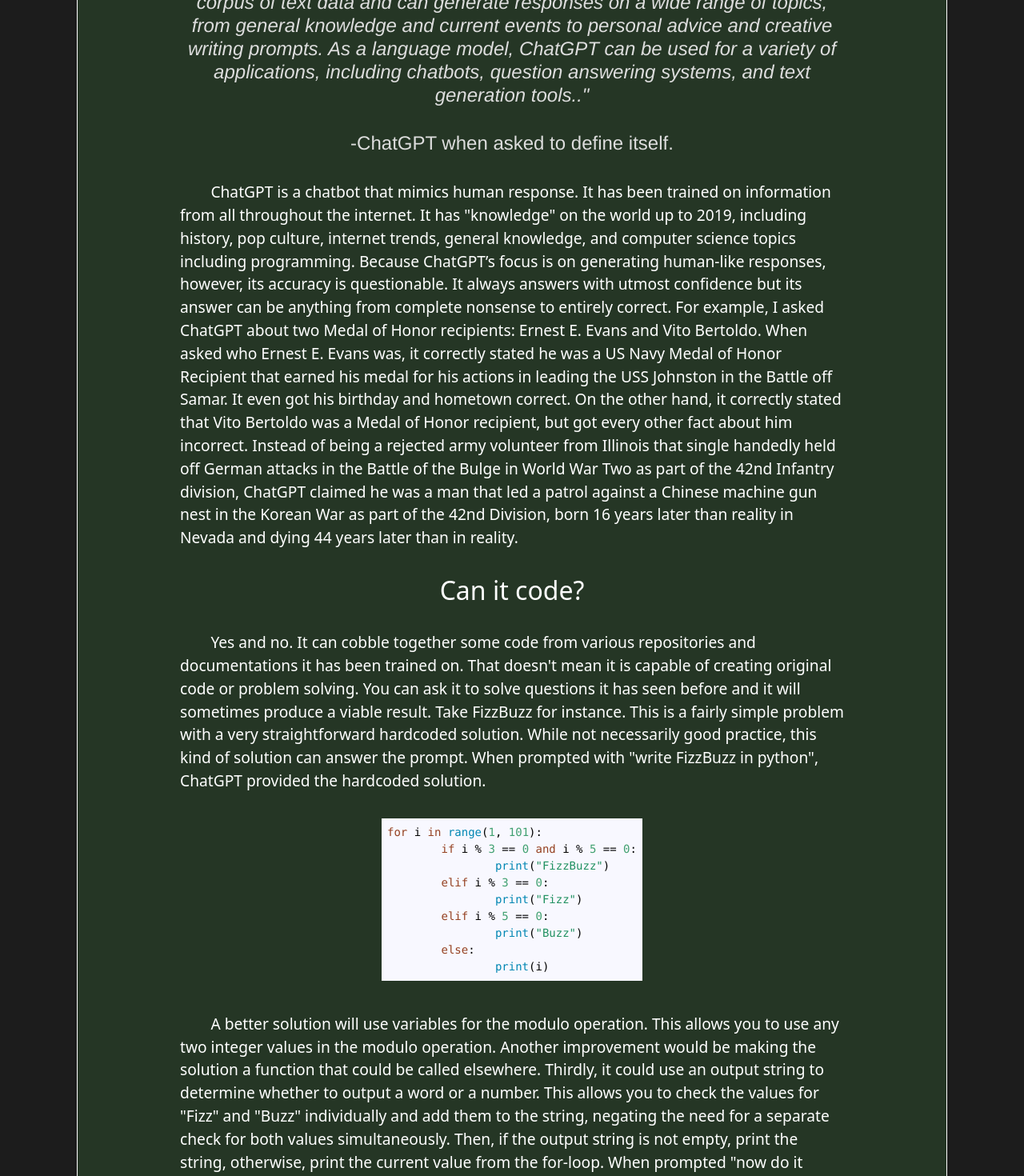
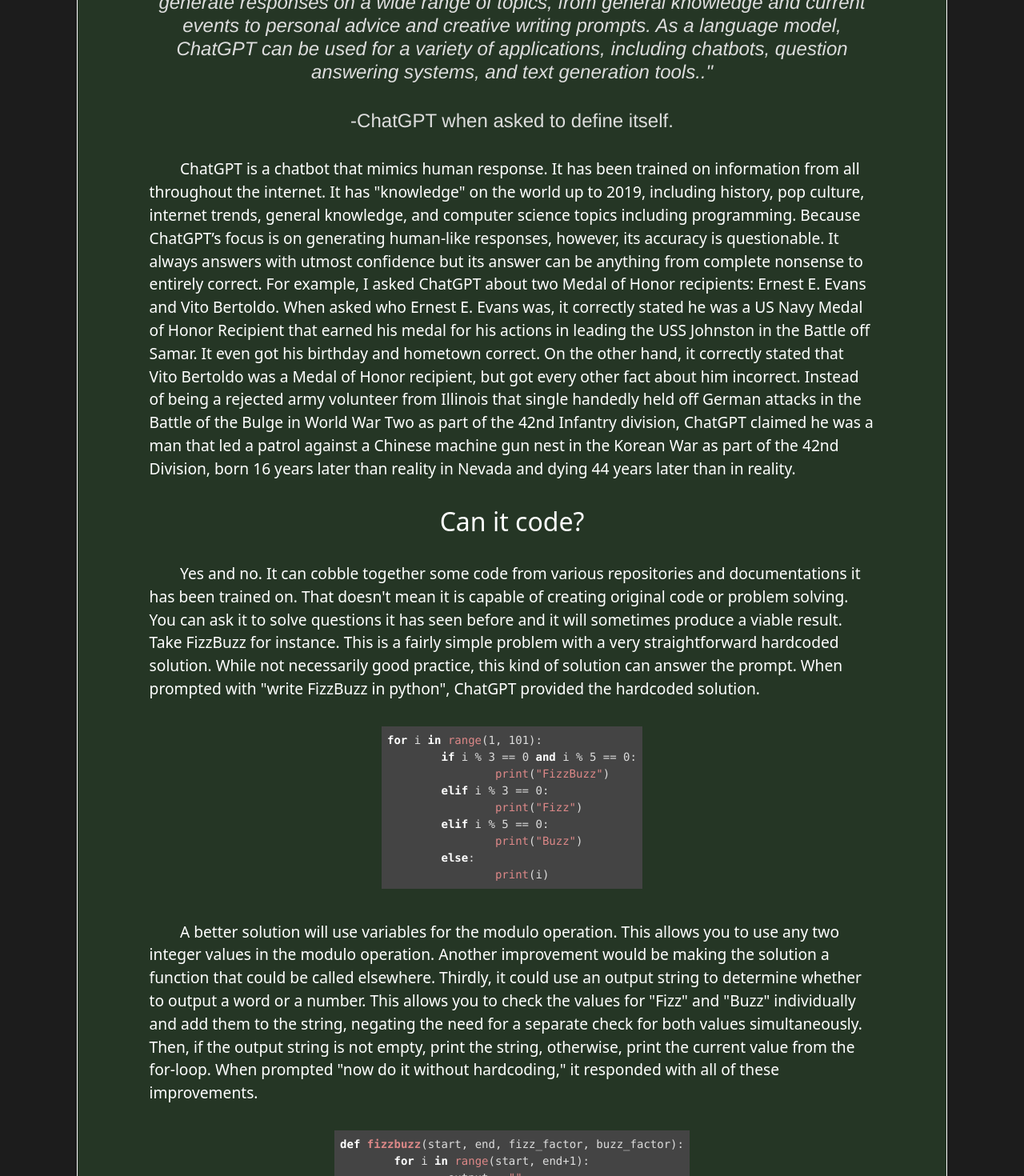
Before and after one commit to CommanderSABLy/personal_website, a React (Create React App) app: page /on-chat-gpt in a window 1280 px wide. Shown: the part 440-1910 px from the top of the page at 80% size. Built offline with nearby package versions, Linux system fonts and the light colour scheme.

Commit message:
gpt page styling update for mobile compatibility

```diff
--- a/src/App.css
+++ b/src/App.css
@@ -85,8 +85,8 @@
     color: #dddddd;
     font-size: 1.5rem;
     font-style: italic;
-    padding-left: 8rem;
-    padding-right: 8rem;
+    padding-left: 7vw;
+    padding-right: 7vw;
 }
 
 .quote-attr {
@@ -105,8 +105,8 @@
 }
 
 .gpt-content p{
-    padding-left: 8rem;
-    padding-right: 8rem;
+    padding-left: 7vw;
+    padding-right: 7vw;
     text-indent: 2em;
     font-size: 1.2rem;
     margin-top: 1.5rem;
@@ -114,14 +114,18 @@
 }
 
 .video {
-    width: 35rem;
-    height: 19.7rem;
+    width: 40vw;
+    height: 22.5vw;
     border-radius: 16px;
 }
 
 .content-container {
     display: flex;
     justify-content: center;
+}
+
+.code {
+    background: #3d3d3d;
 }
 
 .about {
--- a/src/pages/ChatGPT/chatgpt.js
+++ b/src/pages/ChatGPT/chatgpt.js
@@ -1,7 +1,7 @@
 import React from "react";
 import "../../App.css";
 import SyntaxHighlighter from "react-syntax-highlighter/dist/esm/default-highlight";
-import { docco } from "react-syntax-highlighter/dist/esm/styles/hljs";
+import { dark } from "react-syntax-highlighter/dist/esm/styles/hljs";
 const strings = require("./chatgpt.json")
 
 const Chatgpt = () => {
@@ -24,11 +24,11 @@
                 <p>
                     {strings.can_it_code}
                 </p>
-                <span className="content-container"><SyntaxHighlighter language="python" style={docco}>{strings.hardcoded}</SyntaxHighlighter></span>
+                <span className="content-container"><SyntaxHighlighter language="python" style={dark}>{strings.hardcoded}</SyntaxHighlighter></span>
                 <p>{strings.cic2}</p>
-                <span className="content-container"><SyntaxHighlighter language="python" style={docco}>{strings.improved}</SyntaxHighlighter></span>
+                <span className="content-container"><SyntaxHighlighter language="python" style={dark}>{strings.improved}</SyntaxHighlighter></span>
                 <p>{strings.cic3}</p>
-                <span className="content-container"><SyntaxHighlighter language="python" style={docco}>{strings.improved_v2}</SyntaxHighlighter></span>
+                <span className="content-container"><SyntaxHighlighter language="python" style={dark}>{strings.improved_v2}</SyntaxHighlighter></span>
                 <p>{strings.cic4}</p>
                 <h2>Is it going to replace developers?</h2>
                 <p>
@@ -45,9 +45,9 @@
                 <p>
                     {strings.why2}
                 </p>
-                <span className="content-container"><SyntaxHighlighter language="python" style={docco}>{strings.palindrome}</SyntaxHighlighter></span>
+                <span className="content-container"><SyntaxHighlighter language="python" style={dark}>{strings.palindrome}</SyntaxHighlighter></span>
                 <p>{strings.why3}</p>
-                <span className="content-container"><SyntaxHighlighter language="python" style={docco}>{strings.balancedSubstring}</SyntaxHighlighter></span>
+                <span className="content-container"><SyntaxHighlighter language="python" style={dark}>{strings.balancedSubstring}</SyntaxHighlighter></span>
                 <p>{strings.why4}</p>
                 <p>{strings.why5}</p>
                 <span className="content-container"><img src="image/gpt_chess_move.png" alt="The state of the chess board" draggable="false" /></span>
```
